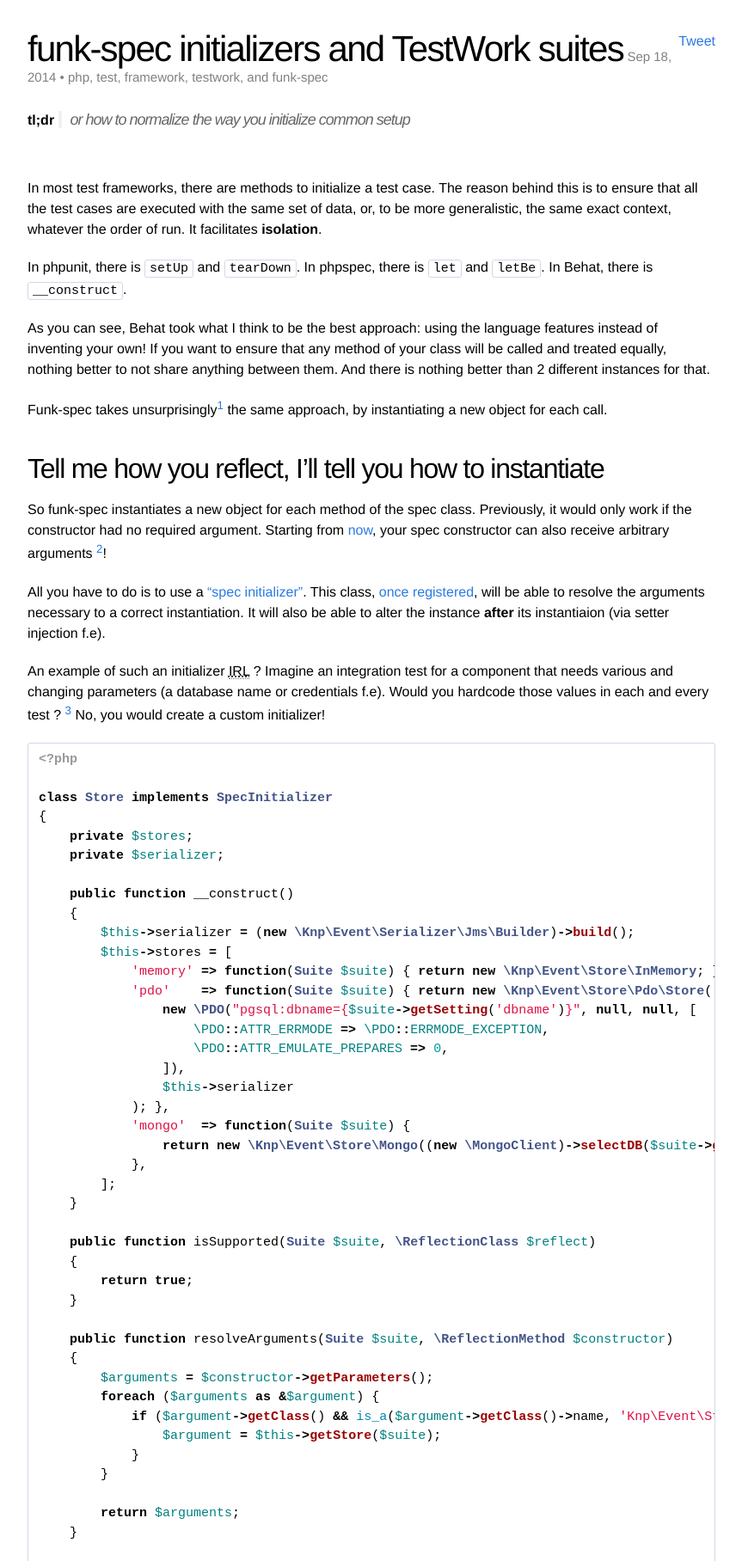
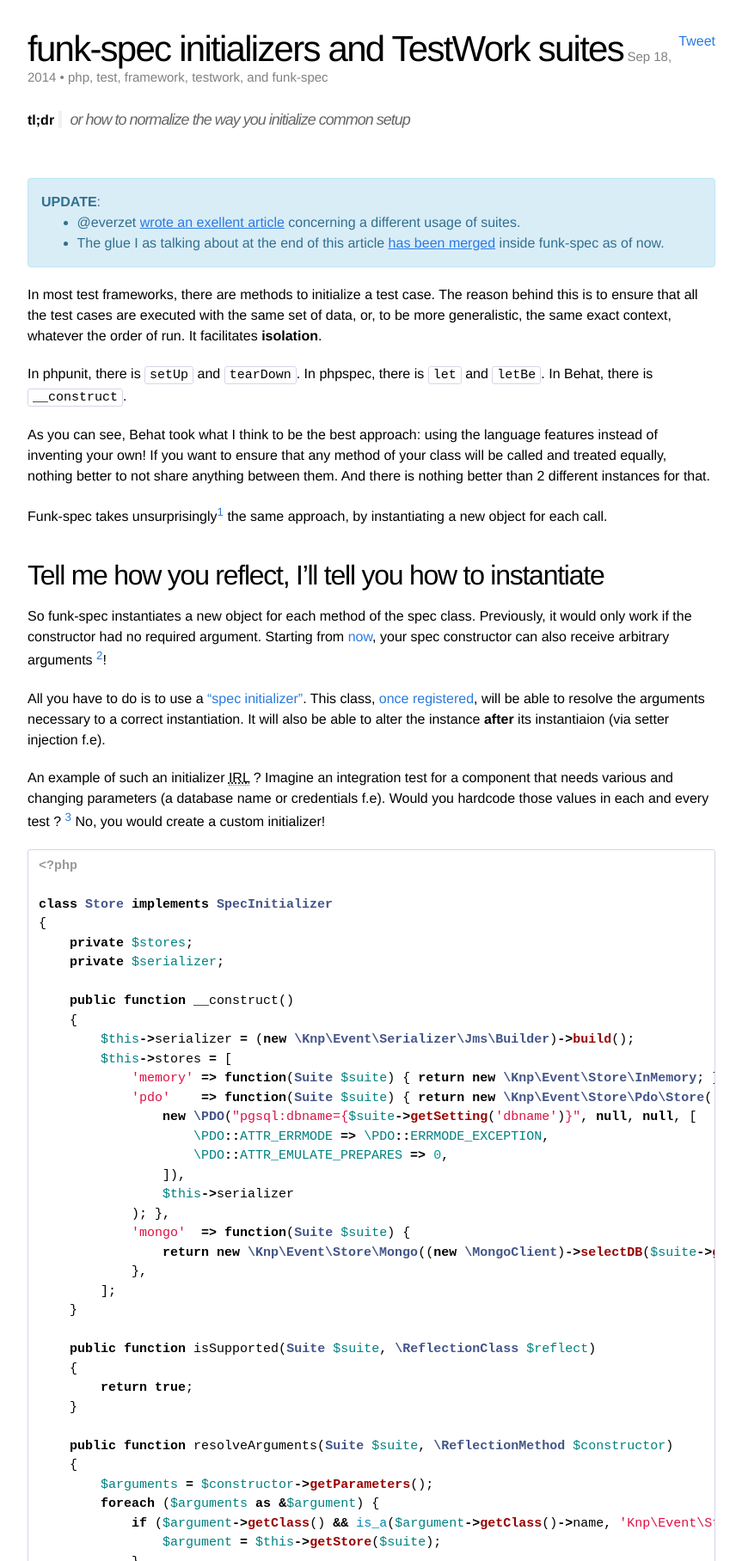
Before and after one commit to docteurklein/docteurklein.github.io, a Jekyll site: the page built from _posts/2014-09-18-funk-spec-initializers-and-suites.md, in a window 1280 px wide, cut to the strip 104-1920 px from the top of the page. Shown: the whole strip at 86% size, without its empty margins (208-1071 px from the left). Built offline with Jekyll 4.4.1, drawn with Linux system fonts in a browser that asks for light colours; comment, search, counter and statistics services are not loaded.

Commit message:
add edits

```diff
--- a/_posts/2014-09-18-funk-spec-initializers-and-suites.md
+++ b/_posts/2014-09-18-funk-spec-initializers-and-suites.md
@@ -4,6 +4,13 @@ title: funk-spec initializers and TestWork suites
 tldr:  or how to normalize the way you initialize common setup
 tags: php test framework testwork funk-spec
 ---
+
+<div markdown="1" class="edit">
+**UPDATE**:
+
+- @everzet [wrote an exellent article](http://everzet.com/post/99045129766/introducing-modelling-by-example) concerning a different usage of suites.
+- The glue I as talking about at the end of this article [has been merged](https://github.com/docteurklein/funk-spec/pull/4) inside funk-spec as of now.
+</div>
 
 In most test frameworks, there are methods to initialize a test case.
 The reason behind this is to ensure that all the test cases are executed with the same set of data, or, to be more generalistic, the same exact context, whatever the order of run. It facilitates **isolation**.
--- a/css/main.scss
+++ b/css/main.scss
@@ -26,6 +26,9 @@ abbr {
     color: #31708f;
     background-color: #d9edf7;
     vertical-align: middle;
+    a {
+        text-decoration: underline;
+    }
 }
 
 .post-scriptum {
```
